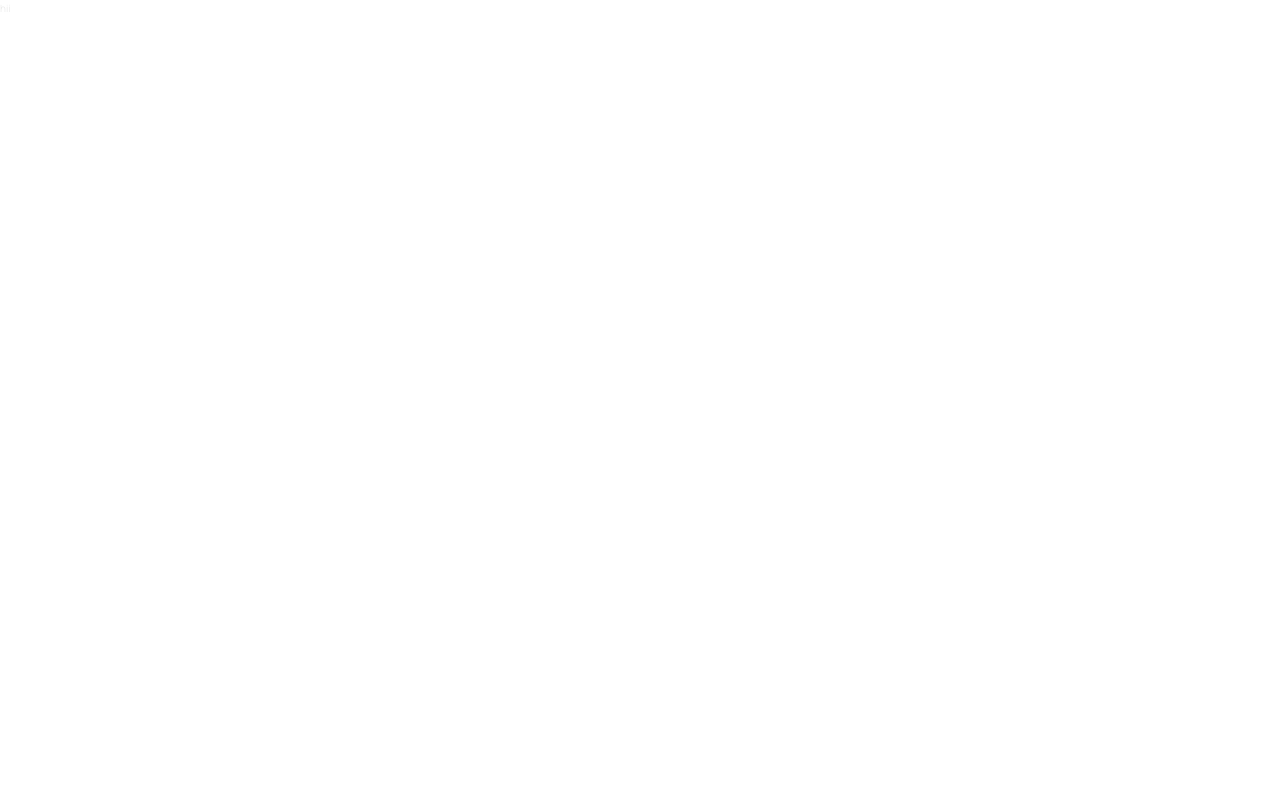
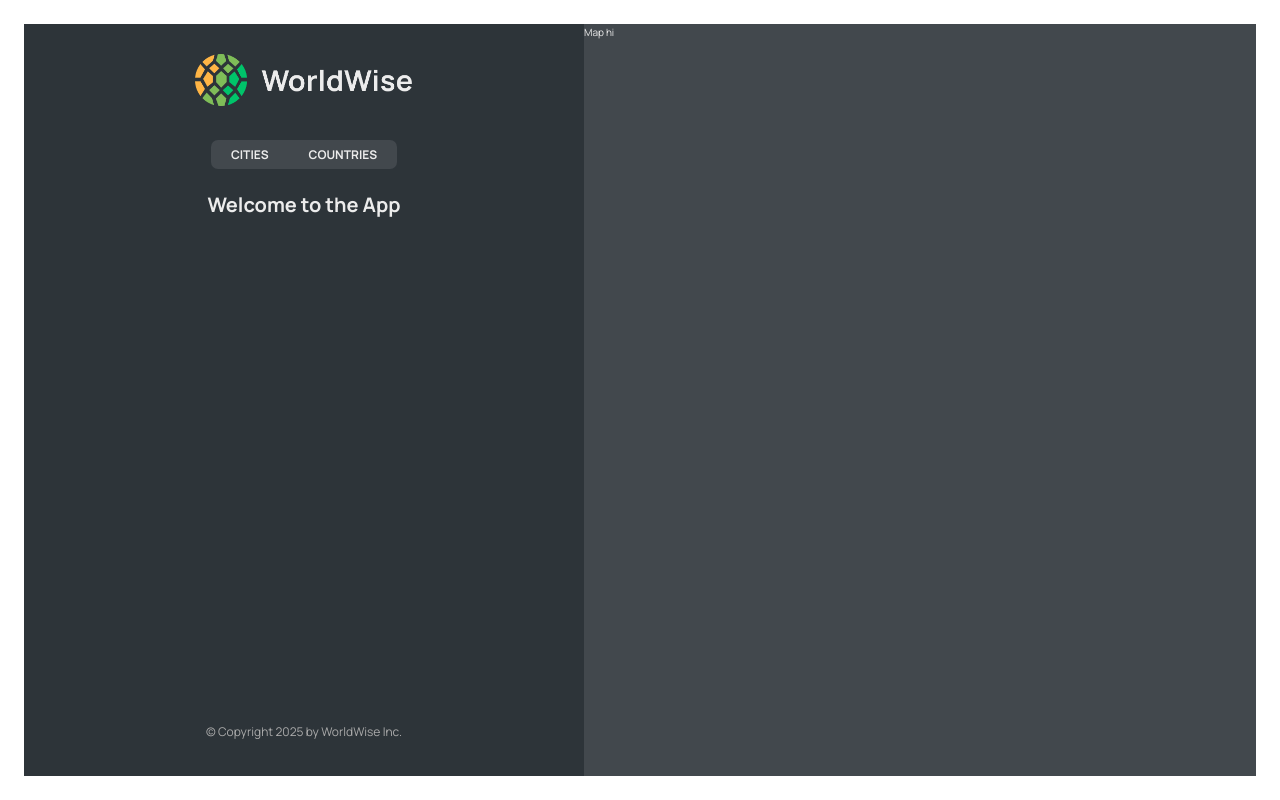
Before and after one commit to alaafawzyyyy/worldWise, a React (Vite) app: page /App in a window 1280 px wide. Built offline with nearby package versions, Linux system fonts and the light colour scheme.

Commit message:
AppLayout

```diff
--- a/src/App.jsx
+++ b/src/App.jsx
@@ -12,9 +12,13 @@
   <AuthProvider>
   <BrowserRouter className="app">
     <Routes>
-      <Route path='/' element={ <Home/>}/>
-      <Route path='/App' element={ <AppLayout/> }/>
-      <Route path='/pricing' element={<Pricing/>}/>
+      <Route index element={ <Home/>}/>
+      <Route path='/App' element={ <AppLayout/> }>
+      <Route index element={<h1>Welcome to the App</h1>} />
+      <Route path='cities'  element={<h1>Cities</h1>} />
+      <Route path='countries' element={<h1>Countries</h1>}/>
+      </Route>
+      <Route  index path='/pricing' element={<Pricing/>}/>
       <Route path='/product' element={ <Product/> }/>
       <Route path='/login' element={<Login/> }/>
     </Routes>
--- /dev/null
+++ b/src/components/Appnav.jsx
@@ -0,0 +1,18 @@
+import styles from './Appnav.module.css'
+import { NavLink } from 'react-router-dom';
+
+function Appnav() {
+    return (
+        <nav className={styles.nav}>
+            <ul>
+                <li>
+                    <NavLink to="cities">Cities</NavLink>
+                </li>
+                <li>
+                    <NavLink to="countries">Countries</NavLink>
+                </li>
+            </ul>
+        </nav>
+    );
+}
+export default Appnav;
--- /dev/null
+++ b/src/components/Appnav.module.css
@@ -0,0 +1,27 @@
+.nav {
+  margin-top: 3rem;
+  margin-bottom: 2rem;
+}
+
+.nav ul {
+  list-style: none;
+  display: flex;
+  background-color: var(--color-dark--2);
+  border-radius: 7px;
+}
+
+.nav a:link,
+.nav a:visited {
+  display: block;
+  color: inherit;
+  text-decoration: none;
+  text-transform: uppercase;
+  font-size: 1.2rem;
+  font-weight: 700;
+  padding: 0.5rem 2rem;
+  border-radius: 5px;
+}
+
+.nav a:global(.active) {
+  background-color: var(--color-dark--0);
+}
--- /dev/null
+++ b/src/components/Map.jsx
@@ -0,0 +1,9 @@
+import styles from './Map.module.css'
+function Map() {
+    return (
+        <div className={styles.mapContainer}>
+            Map hi
+        </div>
+    );
+}
+export default Map;
--- /dev/null
+++ b/src/components/Map.module.css
@@ -0,0 +1,38 @@
+.mapContainer {
+  flex: 1;
+  height: 100%;
+  background-color: var(--color-dark--2);
+  position: relative;
+}
+
+.map {
+  height: 100%;
+}
+
+/* Here we want to style classes that are coming from leaflet. So we want CSS Modules to give us the ACTUAL classnames, not to add some random ID to them, because then they won't match the classnames defined inside the map. The solution is to define these classes as GLOBAL */
+:global(.leaflet-popup .leaflet-popup-content-wrapper) {
+  background-color: var(--color-dark--1);
+  color: var(--color-light--2);
+  border-radius: 5px;
+  padding-right: 0.6rem;
+}
+
+:global(.leaflet-popup .leaflet-popup-content) {
+  font-size: 1.5rem;
+  display: flex;
+  align-items: center;
+  gap: 1rem;
+}
+
+:global(.leaflet-popup .leaflet-popup-content span:first-child) {
+  font-size: 2.5rem;
+  line-height: 1;
+}
+
+:global(.leaflet-popup .leaflet-popup-tip) {
+  background-color: var(--color-dark--1);
+}
+
+:global(.leaflet-popup-content-wrapper) {
+  border-left: 5px solid var(--color-brand--2);
+}
--- /dev/null
+++ b/src/components/Sidebar.jsx
@@ -0,0 +1,20 @@
+import styles from './Sidebar.module.css';
+import Logo from './Logo';
+import Appnav from './Appnav';
+import { Outlet } from 'react-router-dom';
+
+function Sidebar() {
+    return (
+        <div className={styles.sidebar}>
+            <Logo/>
+            <Appnav/>
+            <Outlet/>
+            <footer className={styles.footer}>
+                <p className={styles.copyright}>
+                    &copy; Copyright {new Date().getFullYear()} by WorldWise Inc.
+                </p>
+            </footer>
+        </div>
+    );
+}
+export default Sidebar;
--- /dev/null
+++ b/src/components/Sidebar.module.css
@@ -0,0 +1,19 @@
+.sidebar {
+  flex-basis: 56rem;
+  background-color: var(--color-dark--1);
+  padding: 3rem 5rem 3.5rem 5rem;
+
+  display: flex;
+  flex-direction: column;
+  align-items: center;
+  height: calc(100vh - 4.8rem);
+}
+
+.footer {
+  margin-top: auto;
+}
+
+.copyright {
+  font-size: 1.2rem;
+  color: var(--color-light--1);
+}
--- a/src/pages/AppLayout.jsx
+++ b/src/pages/AppLayout.jsx
@@ -1,7 +1,12 @@
+import Sidebar from "../components/Sidebar";
+import styles from './AppLayout.module.css'
+import Map from "../components/Map";
 function AppLayout() {
     return (
-        <div>
-            hii
+        <div className={styles.app}>
+            <Sidebar/>
+            <Map/>
+
         </div>
     );
 }
--- /dev/null
+++ b/src/pages/AppLayout.module.css
@@ -0,0 +1,7 @@
+.app {
+  height: 100vh;
+  padding: 2.4rem;
+  overscroll-behavior-y: none;
+  display: flex;
+  position: relative;
+}
```
Also changed, not shown: src/App.css (+0 -9 lines).
